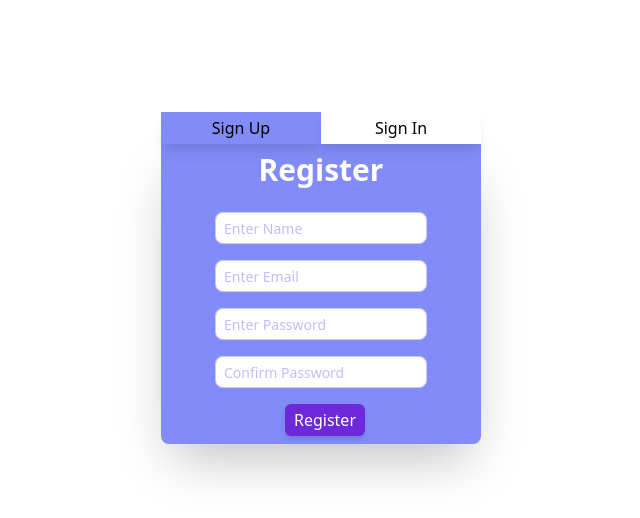
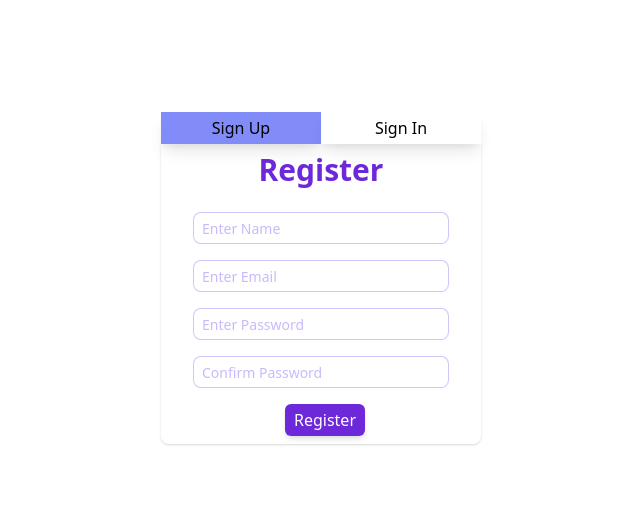
Before and after one commit to Ashish1101/FlowerBooking, a React (Create React App) app in the folder client/: page /merchant in a window 1280 px wide. Shown: the top 518 px of the page, without its empty margins (319-959 px from the left). Built offline with nearby package versions, Linux system fonts and the light colour scheme.

Commit message:
fix shadow issue

```diff
--- a/client/src/Common/Register.jsx
+++ b/client/src/Common/Register.jsx
@@ -31,8 +31,8 @@ const Register = () => {
     //     toast.error(admin.error.message)
     // }
     return (
-        <div className=" shadow-2xl rounded-b-lg bg-indigo-400  mx-auto w-64 md:w-80  container flex flex-col">
-            <h3 className="text-center font-semibold text-3xl my-2 text-white">Register</h3>
+        <div className=" shadow rounded-b-lg  mx-auto w-64 md:w-80  container flex flex-col">
+            <h3 className="text-center font-semibold text-3xl my-2  text-purple-700">Register</h3>
             <div className="mx-auto">
                 <Formik
                 initialValues={{
@@ -54,7 +54,7 @@ const Register = () => {
                     //   alert(JSON.stringify(values , null , 2))
                 }}
                 >
-                <Form className="mx-2">
+                <Form className="mx-2 md:w-64 w-full">
                   <MyTextInput
                   name="name"
                   type="text"
```
